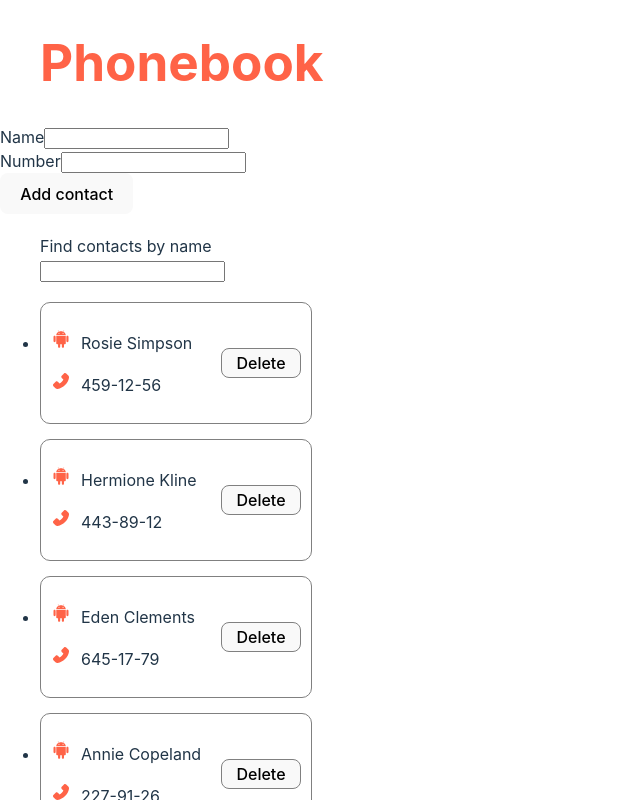
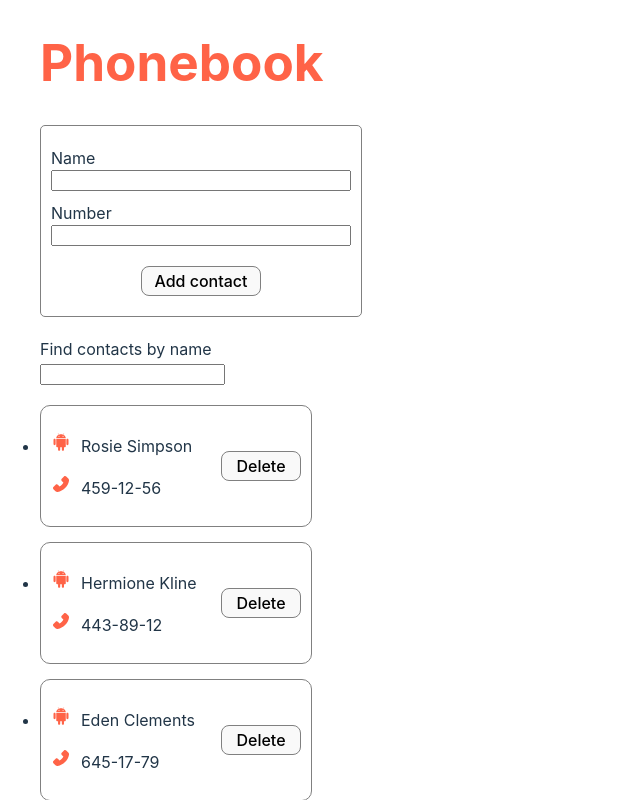
Before and after one commit to P1ST-0N/react2-hw-03, a React (Vite) app: page / in a window 1280 px wide. Shown: the top 800 px of the page, without its empty margins (0-640 px from the left). Built offline with nearby package versions, Linux system fonts and the light colour scheme.

Commit message:
Update ContactForm.module.css

```diff
--- a/src/components/ContactForm/ContactForm.module.css
+++ b/src/components/ContactForm/ContactForm.module.css
@@ -0,0 +1,34 @@
+.form {
+    width: 300px;
+    border: 1px solid gray;
+    border-radius: 5px;
+    margin-left: 40px;
+    display: flex;
+    flex-direction: column;
+    gap: 10px;
+    padding-left: 15px;
+    padding-right: 15px;
+    padding: 20px 10px;
+}
+
+.formGroup {
+    display: flex;
+    flex-direction: column;
+}
+
+.submit {
+    width: 120px;
+    height: 30px;
+    text-align: center;
+    margin-right: auto;
+    margin-left: auto;
+    border: 1px solid gray;
+    padding: 4px;
+    margin-top: 10px;
+    margin-bottom: auto;
+}
+
+.error {
+    font-size: 12px;
+    color: red;
+}
```
